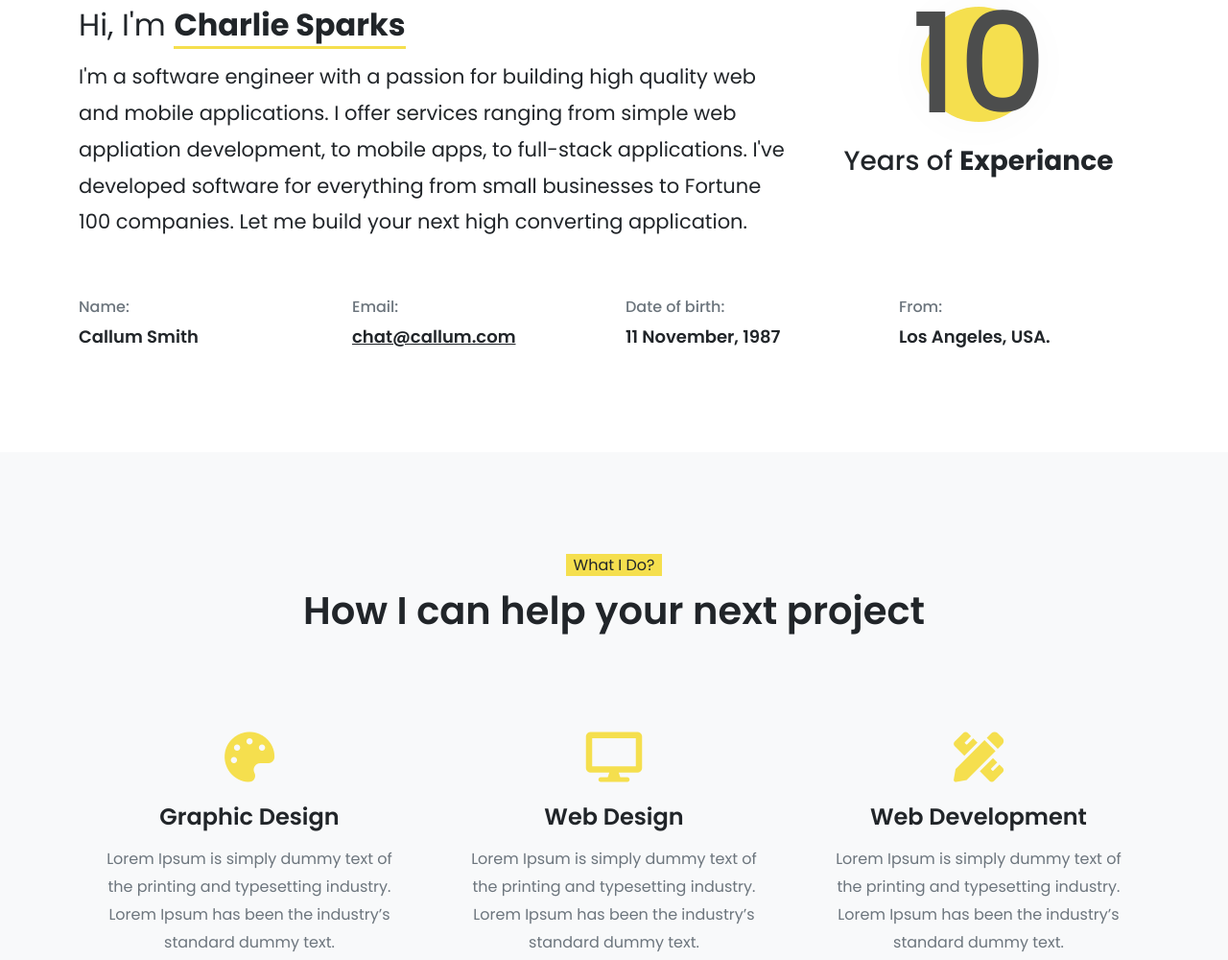
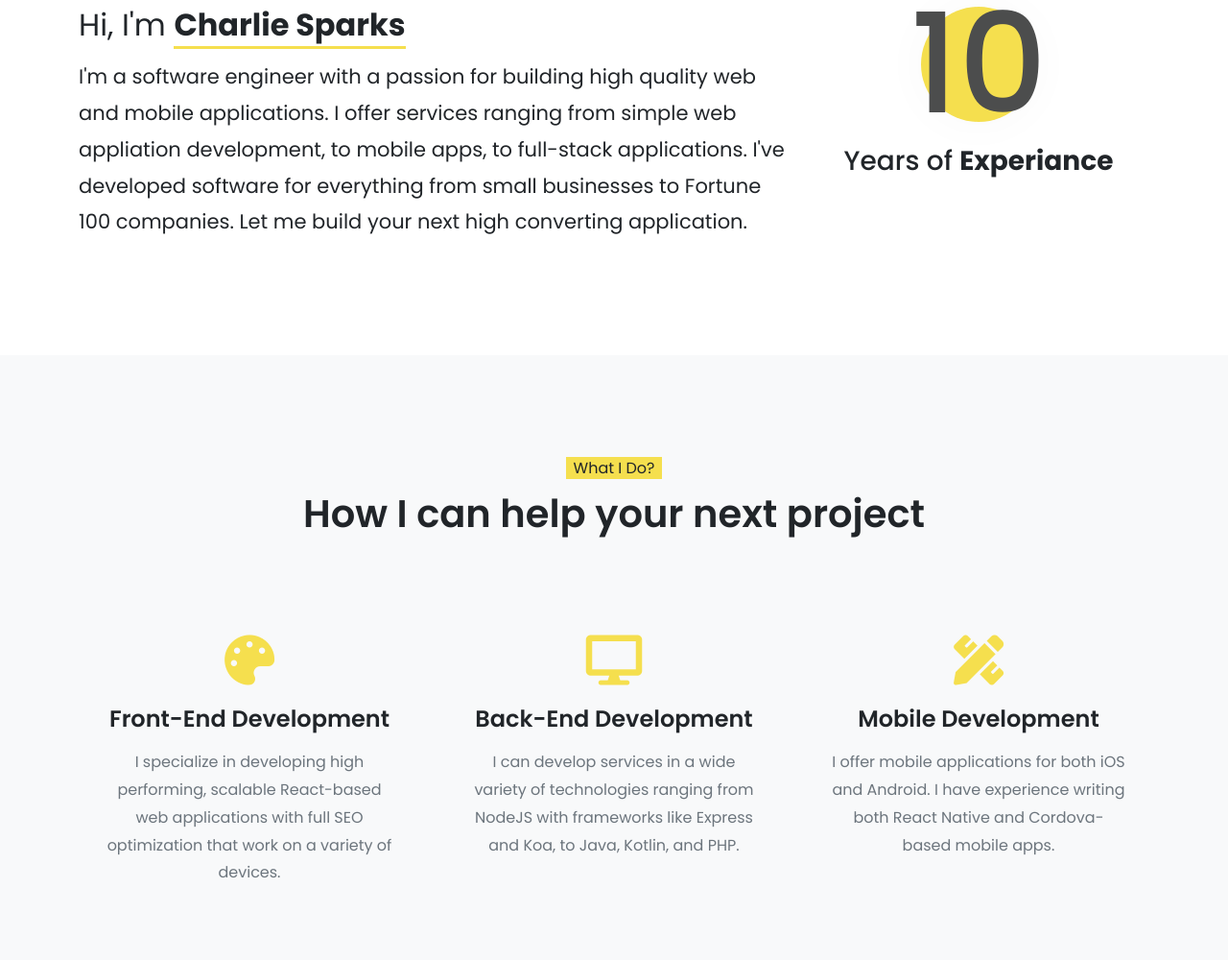
Before and after one commit to imcharliesparks/portfolio-2022, a plain HTML site: page index.html in a window 1280 px wide. Shown: the part 1030-2030 px from the top of the page at 96% size. Drawn offline with Linux system fonts and the light colour scheme.

Commit message:
updated multiple other sections

```diff
--- a/index.html
+++ b/index.html
@@ -100,7 +100,7 @@
             <div class="typed-strings">
               <p>Software Engineer</p>
               <p>Web Developer</p>
-              <p>Blockchain Engineer</p>
+              <!-- <p>Blockchain Engineer</p> -->
               <p>Mobile Developer</p>
             </div>
             <h2 class="text-21 fw-600 text-uppercase mb-0 ms-n1"><span class="typed"></span></h2>
@@ -138,7 +138,7 @@
             </div>
           </div>
         </div>
-        <div class="row gy-3 mt-4">
+        <!-- <div class="row gy-3 mt-4">
           <div class="col-6 col-lg-3 wow fadeInUp">
             <p class="text-muted fw-500 mb-0">Name:</p>
             <p class="text-4 text-dark fw-600 mb-0">Callum Smith</p>
@@ -155,7 +155,7 @@
             <p class="text-muted fw-500 mb-0">From:</p>
             <p class="text-4 text-dark fw-600 mb-0">Los Angeles, USA.</p>
           </div>
-        </div>
+        </div> -->
       </div>
     </section>
     <!-- About end -->
@@ -173,25 +173,25 @@
           <div class="col-sm-6 col-lg-4 wow fadeInUp">
             <div class="featured-box text-center px-md-4">
               <div class="featured-box-icon text-primary text-13"> <i class="fas fa-palette"></i> </div>
-              <h3 class="text-6 fw-600 mb-3">Graphic Design</h3>
-              <p class="text-muted mb-0">Lorem Ipsum is simply dummy text of the printing and typesetting industry. Lorem Ipsum has been the industry’s standard dummy text. </p>
+              <h3 class="text-6 fw-600 mb-3">Front-End Development</h3>
+              <p class="text-muted mb-0">I specialize in developing high performing, scalable React-based web applications with full SEO optimization that work on a variety of devices.</p>
             </div>
           </div>
           <div class="col-sm-6 col-lg-4 wow fadeInUp">
             <div class="featured-box text-center px-md-4">
               <div class="featured-box-icon text-primary text-13"> <i class="fas fa-desktop"></i></div>
-              <h3 class="text-6 fw-600 mb-3">Web Design</h3>
-              <p class="text-muted mb-0">Lorem Ipsum is simply dummy text of the printing and typesetting industry. Lorem Ipsum has been the industry’s standard dummy text. </p>
+              <h3 class="text-6 fw-600 mb-3">Back-End Development</h3>
+              <p class="text-muted mb-0">I can develop services in a wide variety of technologies ranging from NodeJS with frameworks like Express and Koa, to Java, Kotlin, and PHP.</p>
             </div>
           </div>
           <div class="col-sm-6 col-lg-4 wow fadeInUp">
             <div class="featured-box text-center px-md-4">
               <div class="featured-box-icon text-primary text-13"> <i class="fas fa-pencil-ruler"></i> </div>
-              <h3 class="text-6 fw-600 mb-3">Web Development</h3>
-              <p class="text-muted mb-0">Lorem Ipsum is simply dummy text of the printing and typesetting industry. Lorem Ipsum has been the industry’s standard dummy text. </p>
+              <h3 class="text-6 fw-600 mb-3">Mobile Development</h3>
+              <p class="text-muted mb-0">I offer mobile applications for both iOS and Android. I have experience writing both React Native and Cordova-based mobile apps.</p>
             </div>
           </div>
-          <div class="col-sm-6 col-lg-4 wow fadeInUp">
+          <!-- <div class="col-sm-6 col-lg-4 wow fadeInUp">
             <div class="featured-box text-center px-md-4">
               <div class="featured-box-icon text-primary text-13"> <i class="fas fa-paint-brush"></i> </div>
               <h3 class="text-6 fw-600 mb-3">Brand Identity</h3>
@@ -211,7 +211,7 @@
               <h3 class="text-6 fw-600 mb-3">Digital Marketing</h3>
               <p class="text-muted mb-0">Lorem Ipsum is simply dummy text of the printing and typesetting industry. Lorem Ipsum has been the industry’s standard dummy text. </p>
             </div>
-          </div>
+          </div> -->
         </div>
       </div>
     </section>
```
